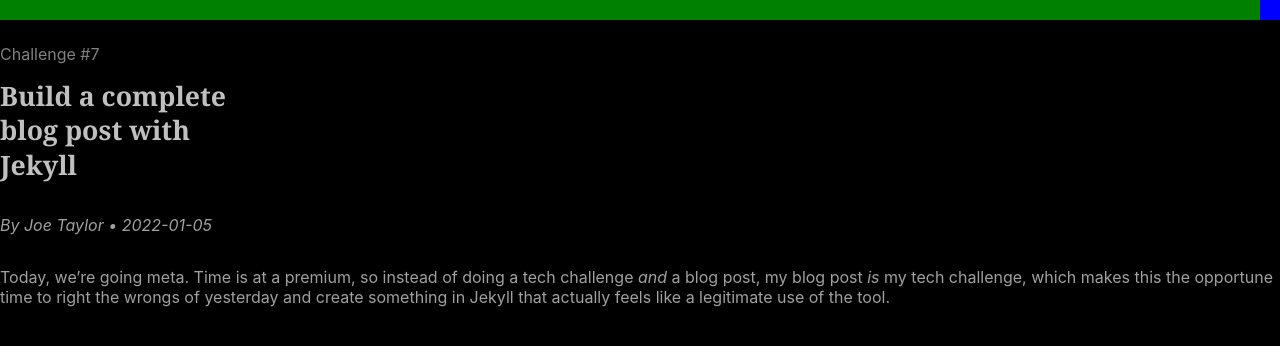
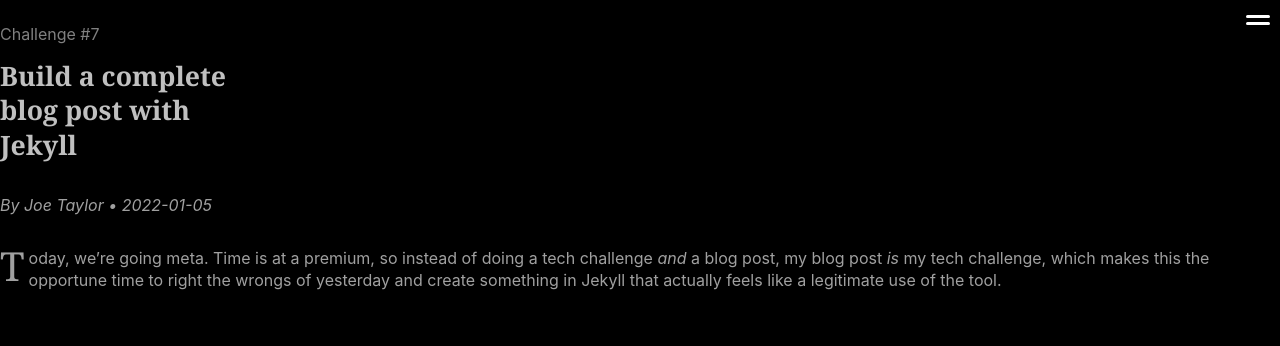
Before and after one commit to textninja/dtc0007, a Jekyll site: the page built from _posts/2022-01-05-build-complete-blog-post-in-jekyll.md, in a window 1280 px wide. Shown: the top 346 px of the page. Built offline with Jekyll 4.4.1, drawn with Linux system fonts in a browser that asks for light colours.

Commit message:
Updated to hamburger menu to look more like a hamburger menu

```diff
--- a/_includes/nav.html
+++ b/_includes/nav.html
@@ -1,9 +1,9 @@
-<nav>
+<nav tabindex="-1">
 <h2 tabindex="1">Menu</h2>
 <ul>
 {% for link in site.data.nav %}
-    <li><a href="{{link.href}}">{{link.name}}</a></li>
+    <li><a tabindex="2" href="{{link.href}}">{{link.name}}</a></li>
 {% endfor %}
 </ul>
 </nav>
-<div id="close-nav" tabindex="-1"></div>
+<div id="close-nav" tabindex="3"></div>
--- a/_sass/hamburger.scss
+++ b/_sass/hamburger.scss
@@ -1,20 +1,36 @@
 nav {
     display: block;
+
+    margin-bottom: -20px;
 
     $hamburger-size: 20px;
 
     h2 {
         display: block;
-        width: $hamburger-size;
+        width: $hamburger-size * 1.2;
         height: $hamburger-size;
-        text-indent: $hamburger-size;
+        text-indent: $hamburger-size * 2;
         overflow: hidden;
-        background-color: blue;
 
         position: absolute;
-        right: 0;
-        top: 0;
+        right: 10px;
+        top: 10px;
         margin: 0; padding: 0;
+
+        &::before,
+        &::after {
+            content: " ";
+            height: 3px;
+            border-radius: 2px;
+            background-color: white;
+            position: absolute;
+            top: 5px; left: 0; right: 0;
+        }
+
+        &::after {
+            top: auto;
+            bottom: 5px;
+        }
     }
 
     ul {
--- a/_sass/post.scss
+++ b/_sass/post.scss
@@ -1,6 +1,5 @@
 body > header {
     height: 20px;
-    background-color: green;
 }
 
 .challenge-info {
@@ -25,10 +24,21 @@ h1 {
     margin-bottom: 2em;
 }
 
-.post-info + p {
-    font-size: 1.2em;
-}
-
 article {
     color: var(--dim);
+
+    p {
+        line-height: 1.4em;
+
+        &::first-letter {
+            font-family: Georgia, 'Times New Roman', Times, serif;
+            display: block;
+            font-size: 2.5em;
+            float: left;
+            margin-top: 0.2em;
+            margin-bottom: 0;
+            margin-right: 0.1em;
+            padding: 0;
+        }
+    }
 }
```
